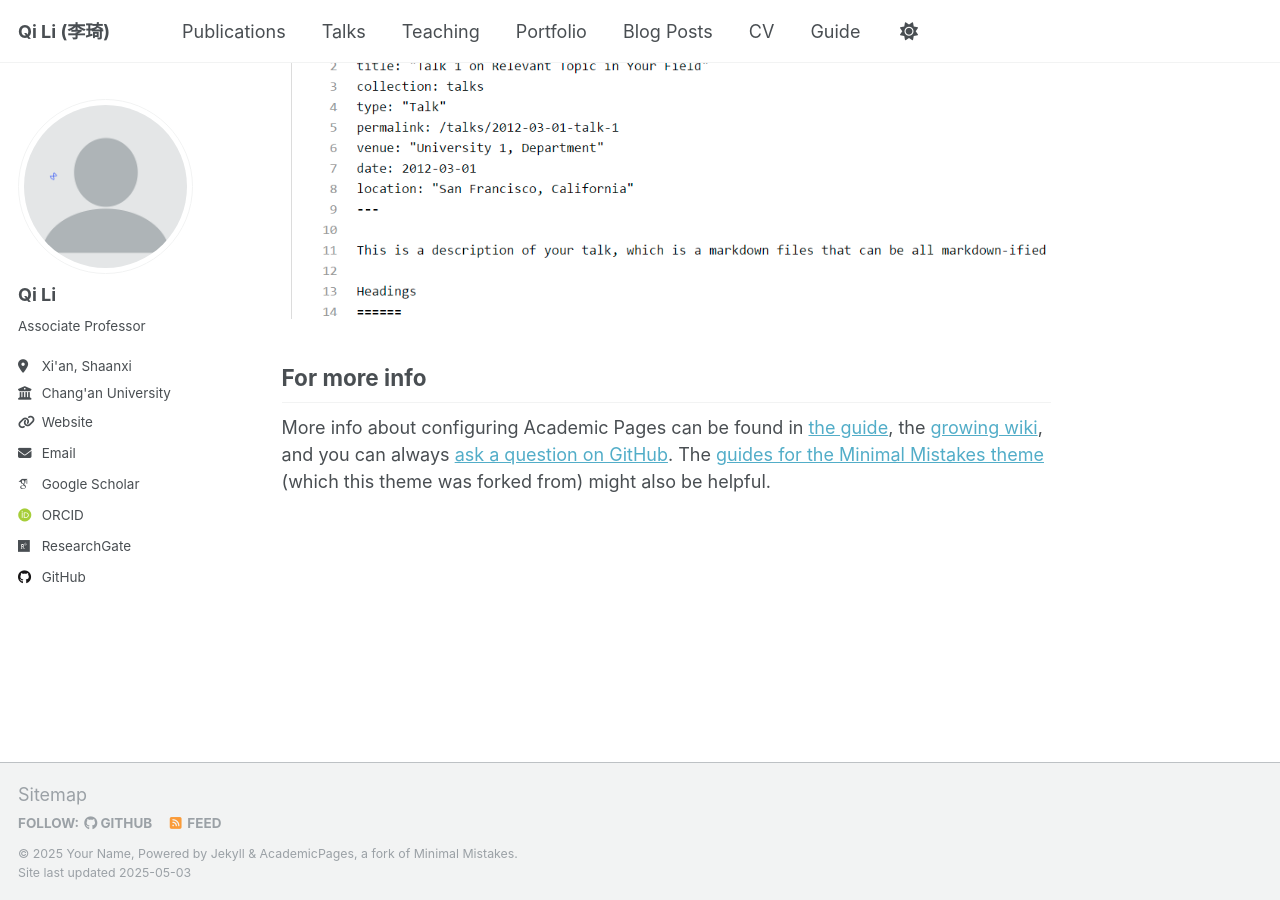
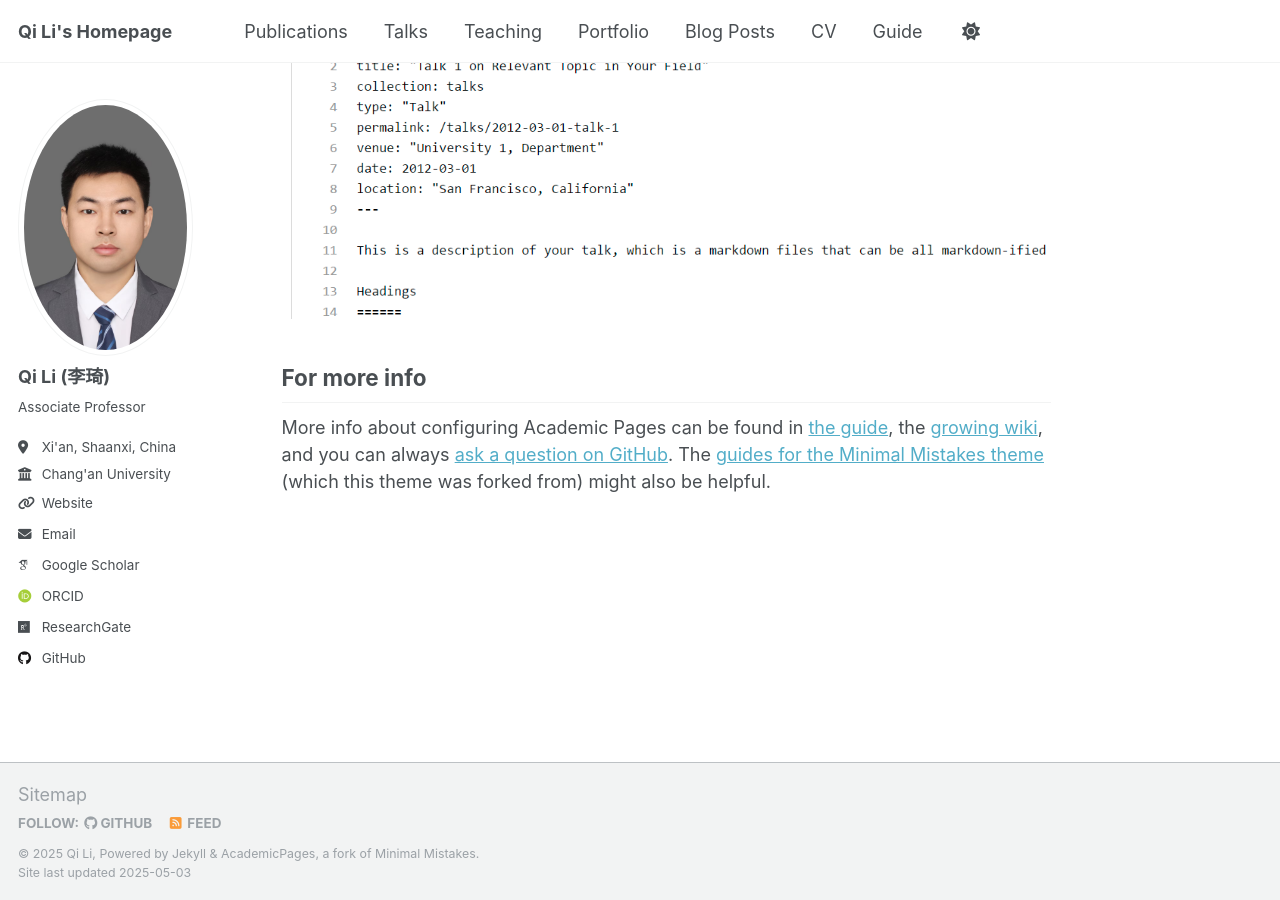
Before and after one commit to liqihao2000/liqihao2000.github.io, a Jekyll site: the page built from _pages/about.md, in a window 1280 px wide and 900 px high, scrolled down 2636 px. Built offline with Jekyll 4.4.1, drawn with Linux system fonts in a browser that asks for light colours; some web fonts are replaced.

Commit message:
update info

```diff
--- a/_config.yml
+++ b/_config.yml
@@ -9,13 +9,13 @@
 # Basic Site Settings
 locale                   : "en-US"
 site_theme               : "default"
-title                    : "Qi Li (李琦)"
+title                    : "Qi Li's Homepage" # title on the upper-left corner of the page
 title_separator          : "-"
-name                     : &name "Your Name"
+name                     : &name "Qi Li"
 description              : &description "personal description"
-url                      : https://academicpages.github.io # the base hostname & protocol for your site e.g. "https://[your GitHub username].github.io" or if you already have some other page hosted on Github then use "https://[your GitHub username].github.io/[Your Repo Name]"
+url                      : https://liqihao2000.github.io # the base hostname & protocol for your site e.g. "https://[your GitHub username].github.io" or if you already have some other page hosted on Github then use "https://[your GitHub username].github.io/[Your Repo Name]"
 baseurl                  : "" # the subpath of your site, e.g. "/blog"
-repository               : "academicpages/academicpages.github.io"
+repository               : "https://liqihao2000.github.io"
 
 # Site Author - The following control what appear as part of the author content on the side bar.
 #               If a field is blank the icon and link will not appear, otherwise it will be shown.
@@ -23,10 +23,10 @@
 author:
   # Biographic information
   avatar           : "profile.png"
-  name             : "Qi Li"
+  name             : "Qi Li (李琦)"
   pronouns         : # example: "she/her"
   bio              : "Associate Professor"
-  location         : "Xi'an, Shaanxi"
+  location         : "Xi'an, Shaanxi, China"
   employer         : "Chang'an University"
   uri              : ”https://js.chd.edu.cn/lxy/lq8/main.psp“ # URL
   email            : "liqihao@chd.edu.cn"
@@ -76,14 +76,14 @@
   youtube          : # Username
   zhihu            : # Username
 
-# Publication Category - The following the list of publication categories and their headings
-publication_category:
-  books:
-    title: 'Books'
-  manuscripts:
-    title: 'Journal Articles'
-  conferences:
-    title: 'Conference Papers'
+# # Publication Category - The following the list of publication categories and their headings
+# publication_category:
+#   books:
+#     title: 'Books'
+#   manuscripts:
+#     title: 'Journal Articles'
+#   conferences:
+#     title: 'Conference Papers'
 
 # Site Settings
 teaser                   :  # filename of teaser fallback teaser image placed in /images/, .e.g. "500x300.png"
```
Also changed, not shown: images/profile.png, images/profile1.png (added), images/profile2.png (deleted).
